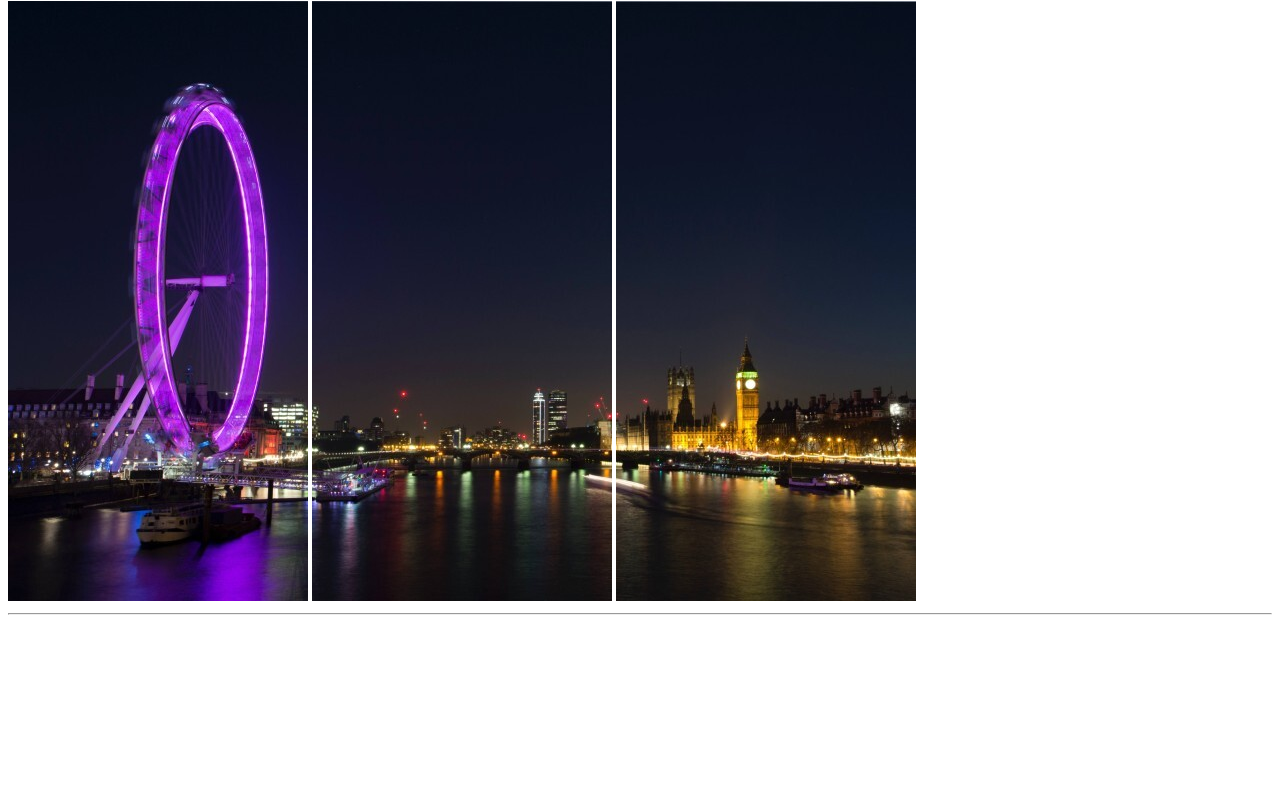
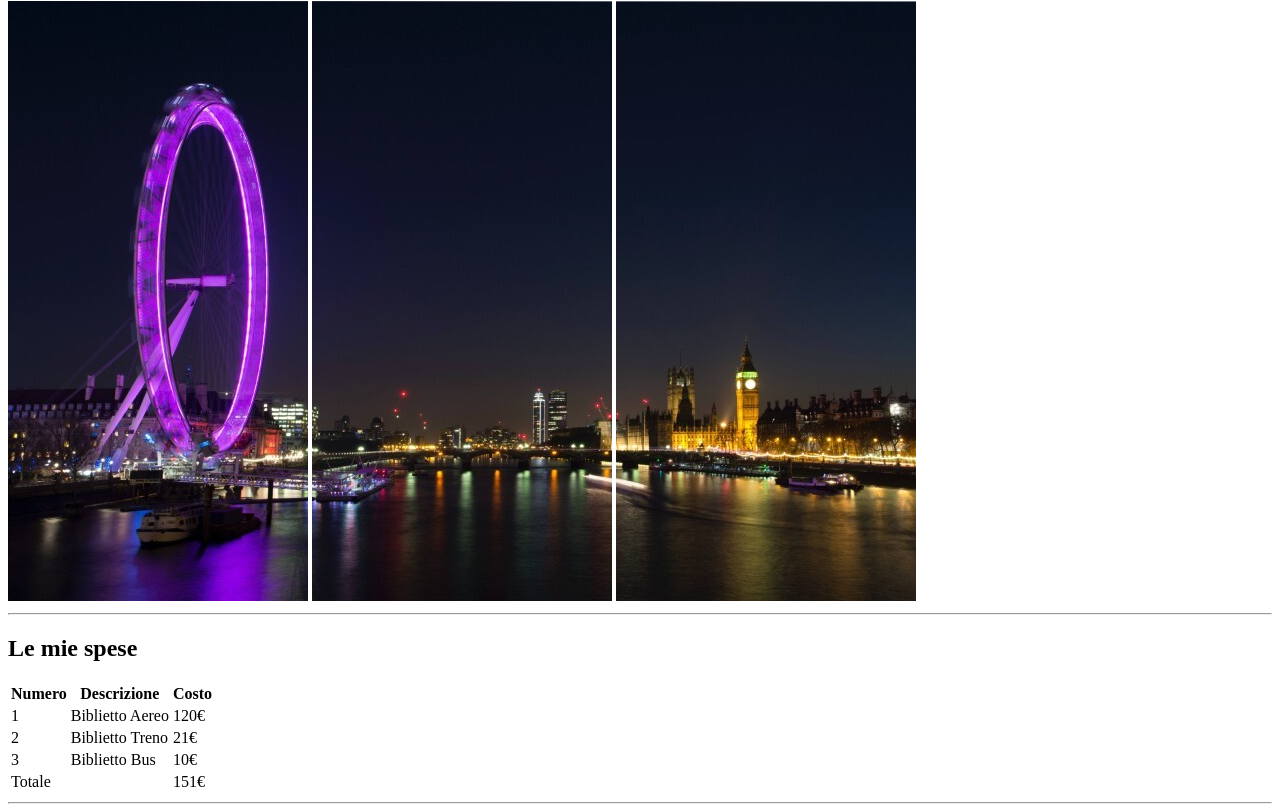
Before and after one commit to Claudio-Bernardinetti/html-london-trip, a plain HTML site: page index.html in a window 1280 px wide. Shown: the part 79-891 px from the top of the page. Before the commit the page ends 800 px from the top, so only its background shows below. Drawn offline with Linux system fonts and the light colour scheme.

Commit message:
added Table tickets

```diff
--- a/index.html
+++ b/index.html
@@ -12,8 +12,38 @@
   <img src="img/pexels-bill-emrich-230794-2.jpg" alt="">
   <hr>
  </header>
-
+ <!--img Header-->
 <body>
+ <h2>Le mie spese</h2>
+ <table>
+  <tr>
+     <th>Numero </th>
+     <th>Descrizione</th>
+     <th>Costo</th>
+  </tr>
+  <tr>
+      <td>1</td>
+      <td >Biblietto Aereo</td>
+      <td>120€</td>
+  </tr>
+  <tr>
+      <td>2</td>
+      <td>Biblietto Treno</td>
+      <td>21€</td>
+  </tr>
+  <tr>
+      <td>3</td>
+      <td>Biblietto Bus</td>
+      <td>10€</td>
+  </tr>
+  <tr>
+    <td>Totale</td>
+    <td></td>
+    <td>151€</td>
+  </tr>
+ </table>
+<hr>
+<!--Table tickets-->
 
 </body>
 </html>
```
